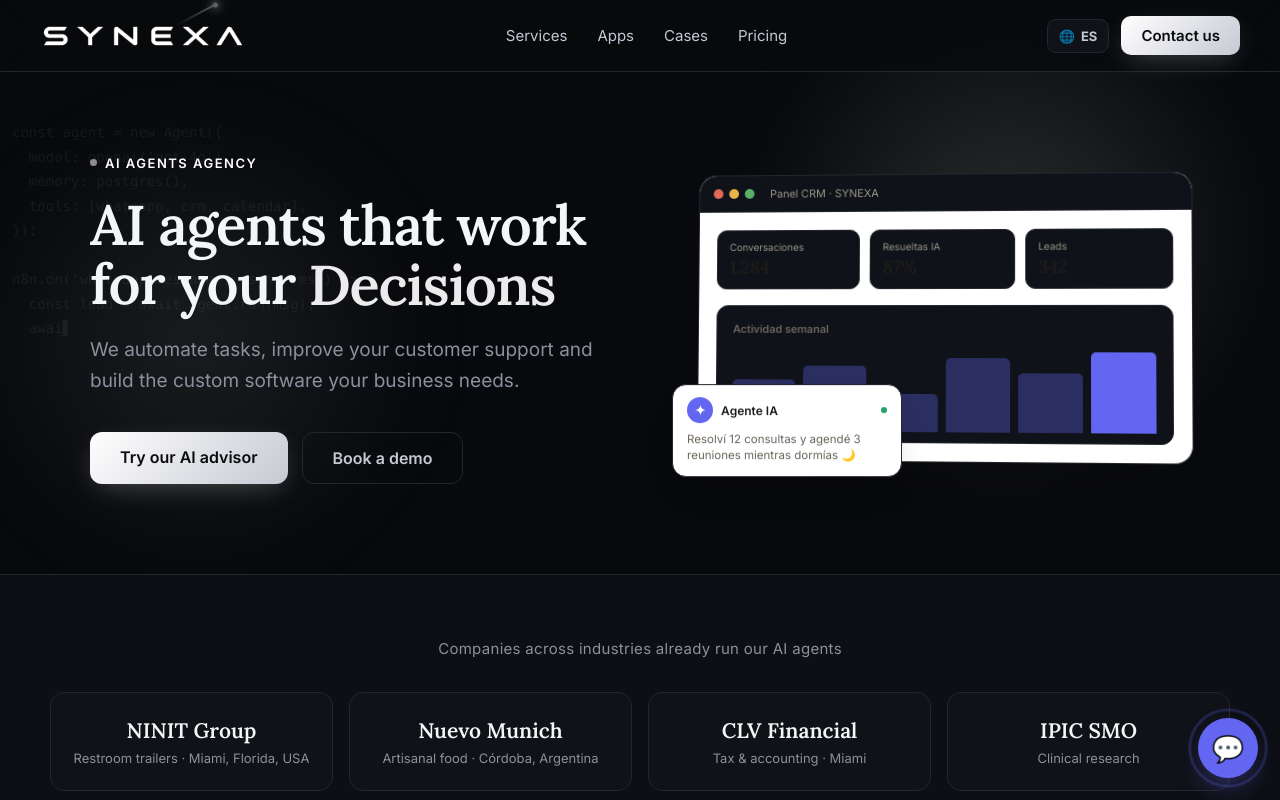
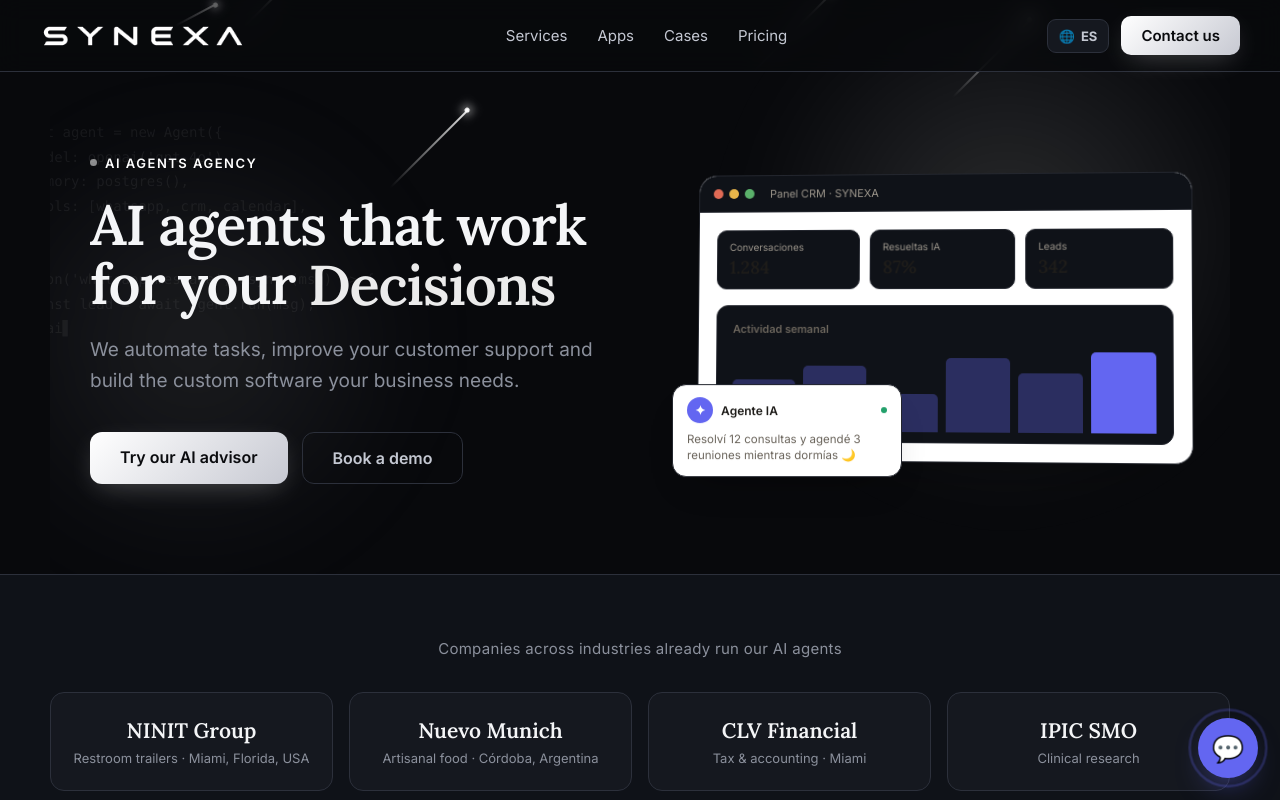
Before and after one commit to Guillemuhana/synexa, a React (Vite) app: page / in a window 1280 px wide. Shown: the top 800 px of the page. Built offline with nearby package versions, Linux system fonts and the light colour scheme.

Commit message:
Mejor contraste en movil + lluvia de meteoritos en hero

```diff
--- a/src/App.jsx
+++ b/src/App.jsx
@@ -18,11 +18,11 @@
   ink: "#f4f5f7",        // texto principal claro
   inkSoft: "#c4c8d2",    // texto secundario
   muted: "#8b909c",      // texto atenuado
-  line: "#23262e",       // bordes oscuros
+  line: "#2c303b",       // bordes (un poco más visibles)
   bg: "#08090c",         // fondo casi negro
-  bgAlt: "#0d0f14",      // banda apenas más clara
-  card: "#101218",       // superficie de tarjetas
-  cardLine: "#23262e",
+  bgAlt: "#0f1218",      // banda diferenciada
+  card: "#15181f",       // superficie de tarjetas (más separada del fondo)
+  cardLine: "#2c303b",
   white: "#ffffff",      // se mantiene blanco puro (texto sobre botones claros: se fuerza por CSS)
 };
 
@@ -336,7 +336,7 @@
 
   return (
     <LangCtx.Provider value={{ lang, L, setLang }}>
-    <div style={{ fontFamily: sans, color: C.ink, background: "radial-gradient(1200px 620px at 72% -12%, rgba(255,255,255,.07), transparent 60%), #08090c", overflowX: "hidden" }}>
+    <div style={{ fontFamily: sans, color: C.ink, background: "radial-gradient(1100px 560px at 55% -8%, rgba(255,255,255,.085), transparent 62%), #08090c", overflowX: "hidden" }}>
       {/* Fuentes + keyframes globales */}
       <style>{`
         @import url('https://fonts.googleapis.com/css2?family=Inter:wght@400;500;600;700&family=Lora:ital,wght@0,500;0,600;1,500&display=swap');
@@ -357,6 +357,14 @@
         .logo-wrap { position: relative; display: flex; align-items: center; gap: 10px; }
         .shooting-star { position: absolute; left: 0; top: 6px; width: 46px; height: 2px; border-radius: 99px; pointer-events: none; opacity: 0; background: linear-gradient(90deg, transparent, rgba(255,255,255,.92)); animation: shoot 6s ease-in-out infinite; }
         .shooting-star::after { content: ""; position: absolute; right: -1px; top: -1.5px; width: 5px; height: 5px; border-radius: 99px; background: #fff; box-shadow: 0 0 9px 2px rgba(255,255,255,.85); }
+        @keyframes meteor {
+          0%   { opacity: 0; transform: translate(0, 0) rotate(135deg); }
+          8%   { opacity: 1; }
+          85%  { opacity: 1; }
+          100% { opacity: 0; transform: translate(-320px, 320px) rotate(135deg); }
+        }
+        .meteor { position: absolute; top: -24px; width: 110px; height: 2px; border-radius: 99px; pointer-events: none; opacity: 0; background: linear-gradient(90deg, rgba(255,255,255,.9), transparent); animation: meteor 5.5s linear infinite; }
+        .meteor::after { content: ""; position: absolute; left: -1px; top: -1.5px; width: 5px; height: 5px; border-radius: 99px; background: #fff; box-shadow: 0 0 10px 2px rgba(255,255,255,.7); }
         a { color: inherit; text-decoration: none; }
         .btn-primary { background: ${C.grad} !important; color: #0a0b0e !important; border: none !important; box-shadow: 0 8px 28px -8px rgba(255,255,255,.28); }
         .btn-primary:hover { filter: brightness(1.04); transform: translateY(-2px); }
@@ -488,7 +496,7 @@
       <header
         className="hero-pad"
         style={{
-          position: "relative",
+          position: "relative", overflow: "hidden",
           padding: "150px 40px 90px",
           maxWidth: 1180, margin: "0 auto",
         }}
@@ -504,6 +512,17 @@
           background: `radial-gradient(circle, ${C.violet}22, transparent 70%)`,
           filter: "blur(40px)", zIndex: 0, pointerEvents: "none",
         }} />
+        {/* lluvia de meteoritos (detrás del contenido) */}
+        {[
+          { left: "16%", delay: "1.4s", dur: "5s" },
+          { left: "42%", delay: "3.6s", dur: "6.2s" },
+          { left: "63%", delay: "0.6s", dur: "5.4s" },
+          { left: "82%", delay: "5.2s", dur: "6.8s" },
+          { left: "94%", delay: "2.4s", dur: "5.8s" },
+        ].map((m, i) => (
+          <span key={i} className="meteor" aria-hidden="true"
+            style={{ left: m.left, animationDelay: m.delay, animationDuration: m.dur }} />
+        ))}
         {/* fondo de código escribiéndose (muy sutil, detrás del contenido) */}
         <CodeBackdrop />
         <div className="hero-grid" style={{
```
